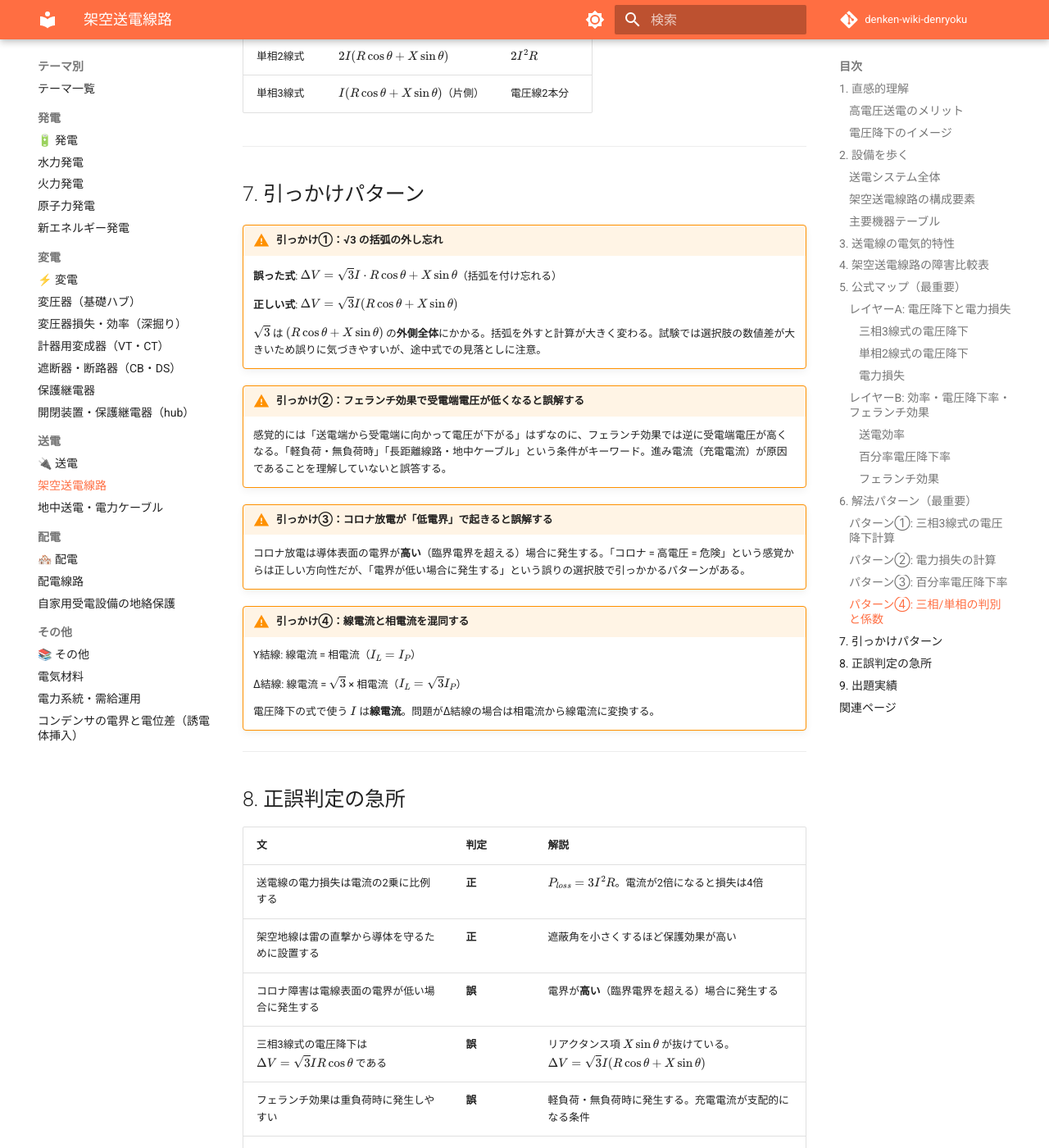
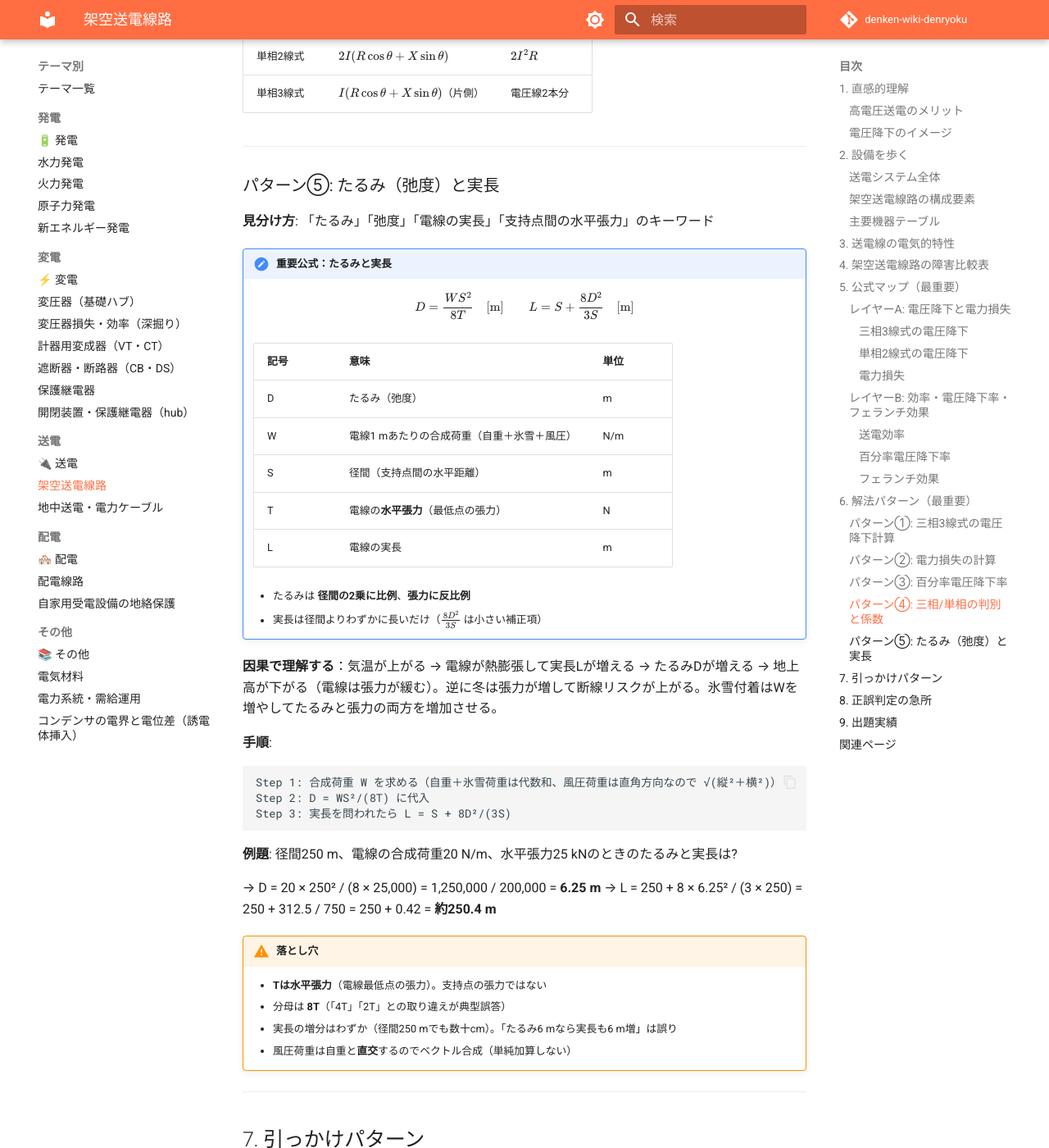
Before and after one commit to kfurufuru/denken-wiki-denryoku, an MkDocs documentation site: the page built from docs/themes/kakuu-souden.md, in a window 1280 px wide and 1400 px high, scrolled down 7855 px. Shown: the whole window at 82% size. Built offline with MkDocs 1.6.1 and Material for MkDocs 9.7.7, drawn with Linux system fonts in a browser that asks for light colours; comment, search, counter and statistics services are not loaded.

Commit message:
feat(P1-2): たるみ（弛度）計算セクションを新設
- kakuu-souden: 解法パターン⑤「たるみと実長」新設（D=WS²/8T・L=S+8D²/3S・
  温度と実長の因果・合成荷重のベクトル合成・例題）。明示アンカー {#sag} 付与
- souden/index: 「たるみ計算も出題あり」から新セクションへリンク

Co-Authored-By: Claude Fable 5 <noreply@anthropic.com>
Claude-Session: https://claude.ai/code/session_01YQLAQuU4Hfr91VHNKfcZLA

````diff
--- a/docs/themes/kakuu-souden.md
+++ b/docs/themes/kakuu-souden.md
@@ -263,6 +263,47 @@ Step 2: δ = ΔV / Vr × 100 [%]
 
 ---
 
+### パターン⑤: たるみ（弛度）と実長 {#sag}
+
+**見分け方**: 「たるみ」「弛度」「電線の実長」「支持点間の水平張力」のキーワード
+
+!!! note "重要公式：たるみと実長"
+    $$D = \frac{WS^2}{8T} \quad [\mathrm{m}] \qquad L = S + \frac{8D^2}{3S} \quad [\mathrm{m}]$$
+
+    | 記号 | 意味 | 単位 |
+    |------|------|------|
+    | D | たるみ（弛度） | m |
+    | W | 電線1 mあたりの合成荷重（自重＋氷雪＋風圧） | N/m |
+    | S | 径間（支持点間の水平距離） | m |
+    | T | 電線の**水平張力**（最低点の張力） | N |
+    | L | 電線の実長 | m |
+
+    - たるみは **径間の2乗に比例**、**張力に反比例**
+    - 実長は径間よりわずかに長いだけ（$\frac{8D^2}{3S}$ は小さい補正項）
+
+**因果で理解する**：気温が上がる → 電線が熱膨張して実長Lが増える → たるみDが増える → 地上高が下がる（電線は張力が緩む）。逆に冬は張力が増して断線リスクが上がる。氷雪付着はWを増やしてたるみと張力の両方を増加させる。
+
+**手順**:
+
+```
+Step 1: 合成荷重 W を求める（自重＋氷雪荷重は代数和、風圧荷重は直角方向なので √(縦²＋横²)）
+Step 2: D = WS²/(8T) に代入
+Step 3: 実長を問われたら L = S + 8D²/(3S)
+```
+
+**例題**: 径間250 m、電線の合成荷重20 N/m、水平張力25 kNのときのたるみと実長は?
+
+→ D = 20 × 250² / (8 × 25,000) = 1,250,000 / 200,000 = **6.25 m**
+→ L = 250 + 8 × 6.25² / (3 × 250) = 250 + 312.5 / 750 = 250 + 0.42 = **約250.4 m**
+
+!!! warning "落とし穴"
+    - **Tは水平張力**（電線最低点の張力）。支持点の張力ではない
+    - 分母は **8T**（「4T」「2T」との取り違えが典型誤答）
+    - 実長の増分はわずか（径間250 mでも数十cm）。「たるみ6 mなら実長も6 m増」は誤り
+    - 風圧荷重は自重と**直交**するのでベクトル合成（単純加算しない）
+
+---
+
 ## 7. 引っかけパターン
 
 !!! warning "引っかけ①：√3 の括弧の外し忘れ"
````
Also changed, not shown: docs/themes/souden/index.md (+1 -1 lines).
